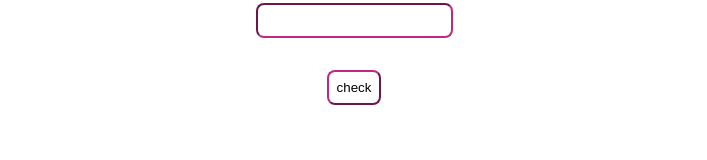
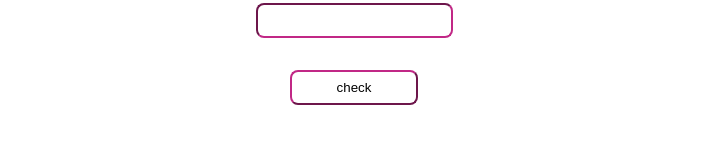
Before and after one commit to mdyousuf10/Cash-Register-Manager, a plain HTML site: page index.html in a window 1280 px wide. Shown: the part 261-421 px from the top of the page, without its empty margins (286-993 px from the left). Drawn offline with Linux system fonts and the light colour scheme.

Commit message:
final commit

```diff
--- a/style.css
+++ b/style.css
@@ -53,6 +53,7 @@
     border-color: #c12886  ;
     background-color: white;
     color: black;
+    width: 10vw;
 }
 #check-button:hover{
     background-color: #c12886;
```
